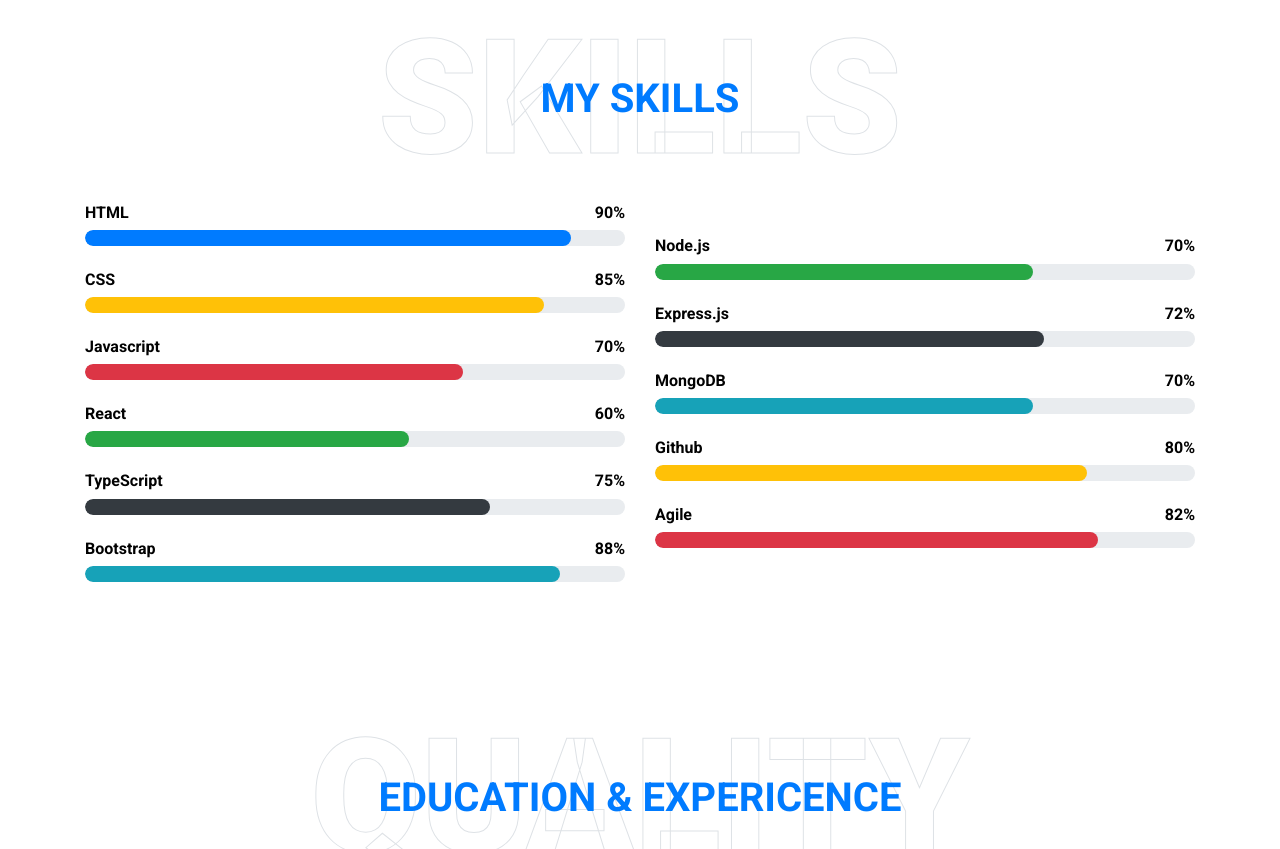
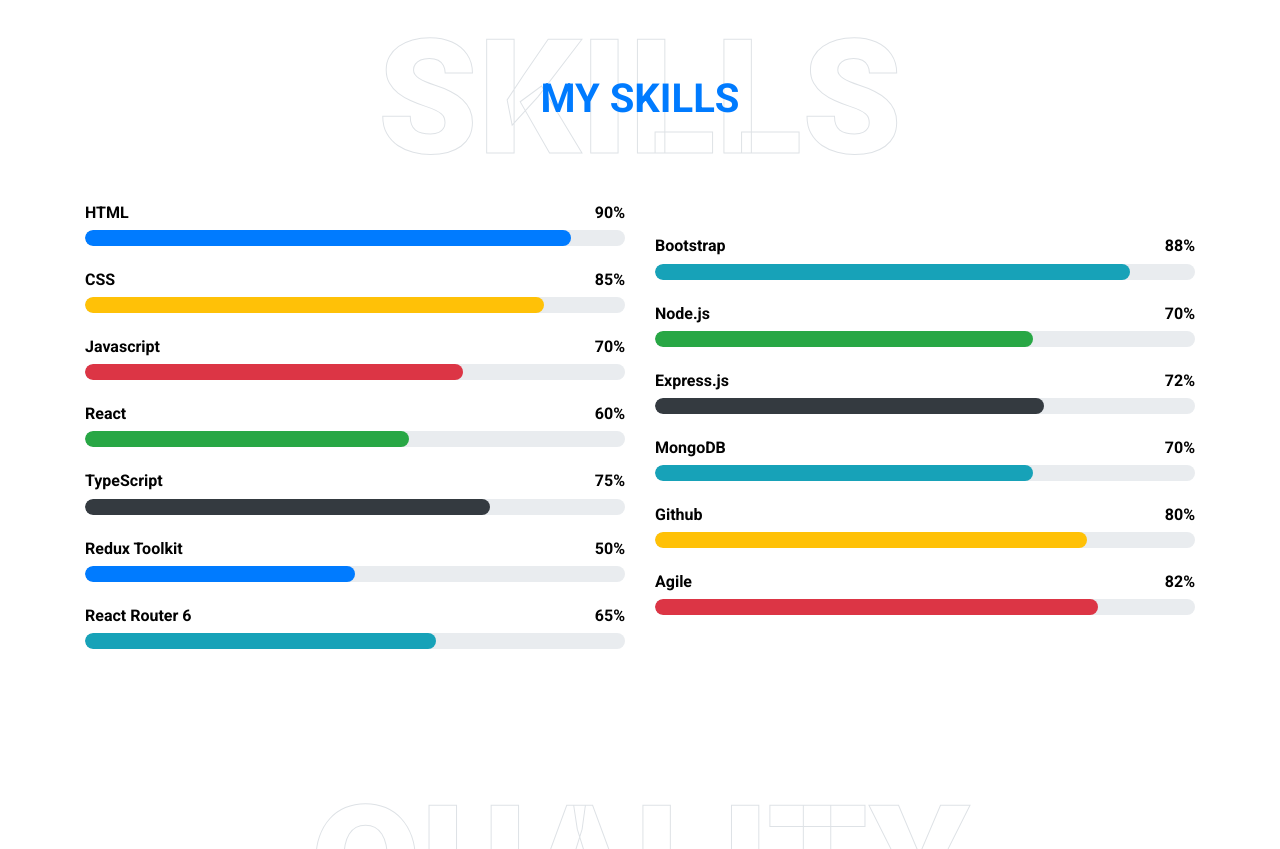
Before and after one commit to bObXm/bObXm.github.io, a plain HTML site: page CV/index.html in a window 1280 px wide. Shown: the part 1658-2507 px from the top of the page. Drawn offline with nearby package versions, Linux system fonts and the light colour scheme.

Commit message:
update CV

```diff
--- a/CV/index.html
+++ b/CV/index.html
@@ -181,6 +181,29 @@
                     </div>
                     <div class="skill mb-4">
                         <div class="d-flex justify-content-between">
+                            <h6 class="font-weight-bold">Redux Toolkit</h6>
+                            <h6 class="font-weight-bold">50%</h6>
+                        </div>
+                        <div class="progress">
+                            <div class="progress-bar  bg-primary" role="progressbar" aria-valuenow="50" aria-valuemin="0" aria-valuemax="100"></div>
+                        </div>
+                    </div>
+                    <div class="skill mb-4">
+                        <div class="d-flex justify-content-between">
+                            <h6 class="font-weight-bold">React Router 6</h6>
+                            <h6 class="font-weight-bold">65%</h6>
+                        </div>
+                        <div class="progress">
+                            <div class="progress-bar  bg-info" role="progressbar" aria-valuenow="65" aria-valuemin="0" aria-valuemax="100"></div>
+                        </div>
+                    </div>
+
+
+                </div>
+
+                <div class="col-md-6">
+                    <div class="skill mb-4">
+                        <div class="d-flex justify-content-between">
                             <h6 class="font-weight-bold">Bootstrap</h6>
                             <h6 class="font-weight-bold">88%</h6>
                         </div>
@@ -188,10 +211,6 @@
                             <div class="progress-bar  bg-info" role="progressbar" aria-valuenow="88" aria-valuemin="0" aria-valuemax="100"></div>
                         </div>
                     </div>
-
-
-                </div>
-                <div class="col-md-6">
                     <div class="skill mb-4">
                         <div class="d-flex justify-content-between">
                             <h6 class="font-weight-bold">Node.js </h6>
```
